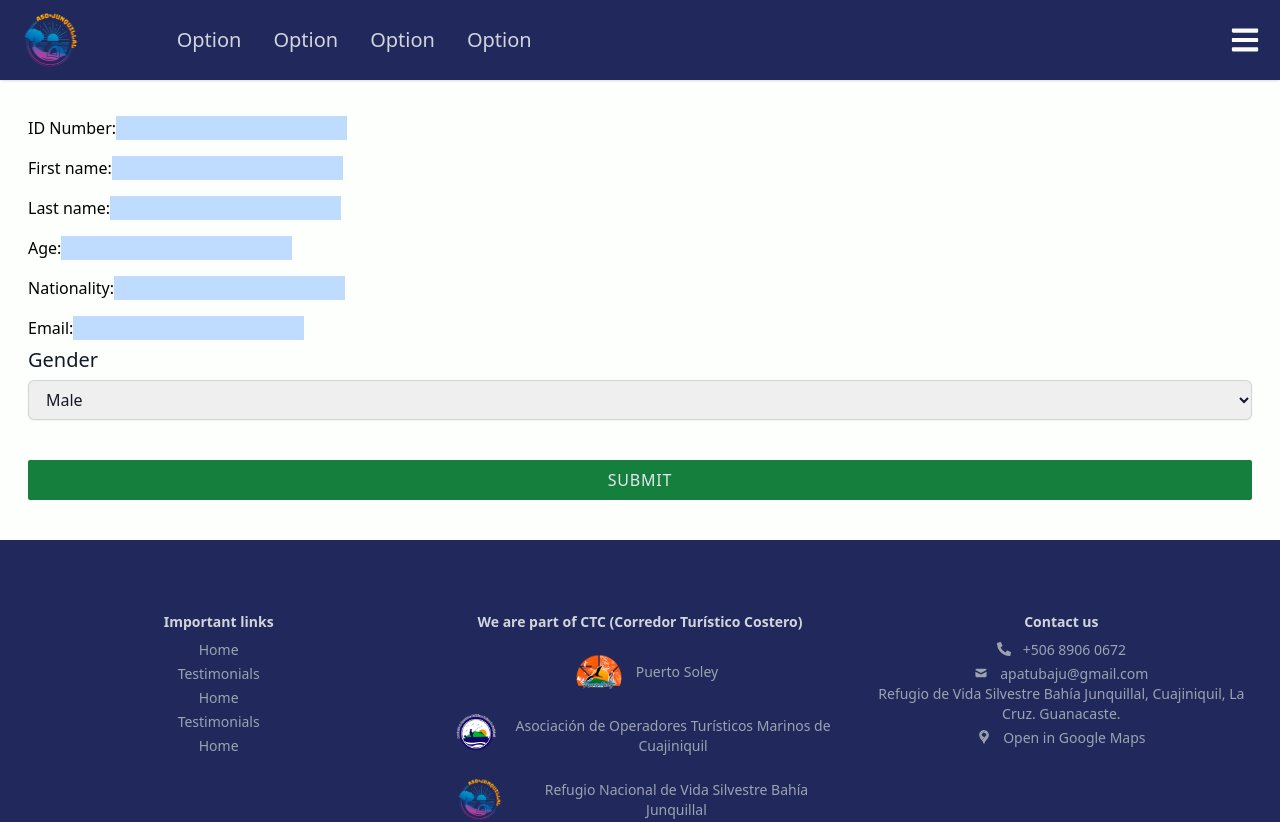
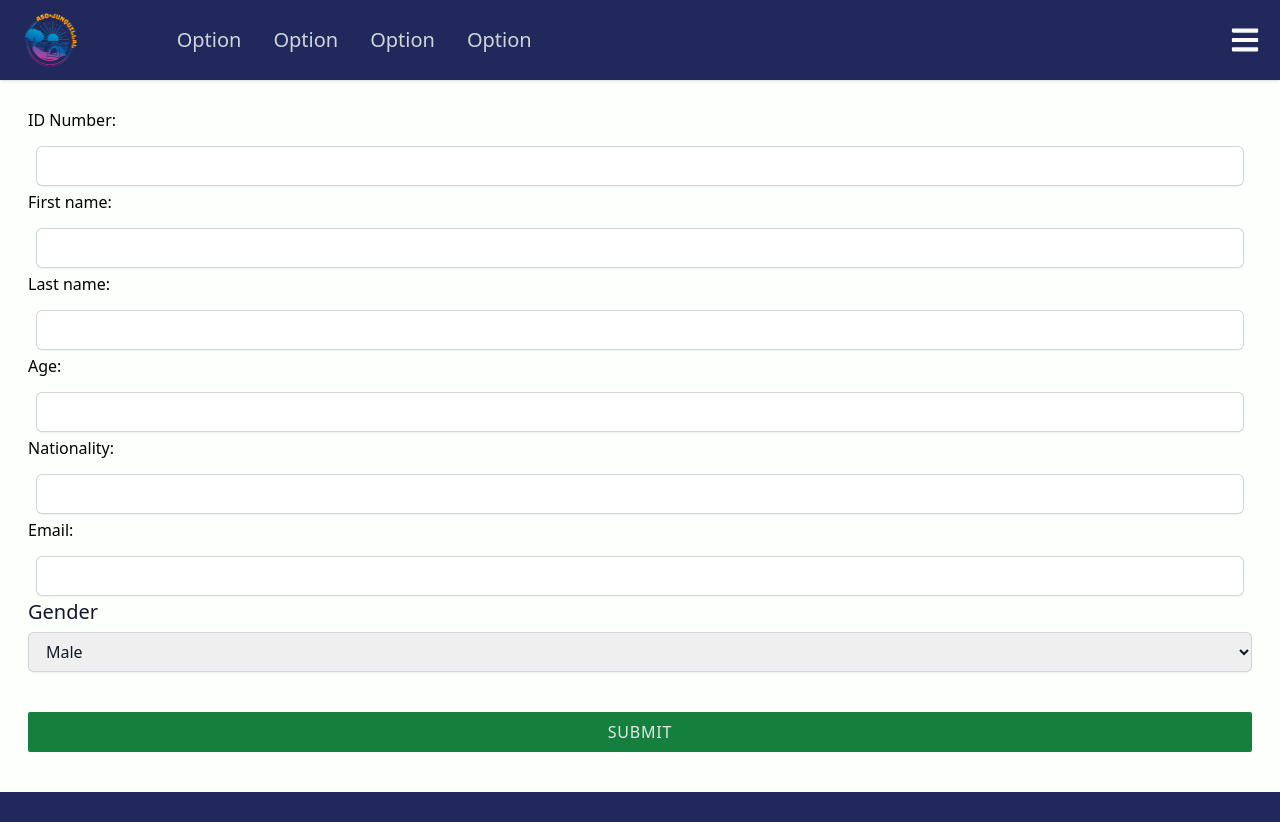
Before and after one commit to estebancb03/LosOsitos_ci0128_23a, a React (Vite) app in the folder src/Frontend/: page / in a window 1280 px wide. Shown: the top 822 px of the page. Built offline with nearby package versions, Linux system fonts and the light colour scheme.

Commit message:
cambios en aspecto de formulario

```diff
--- a/src/Frontend/src/components/Reservation/ReservationStep0.jsx
+++ b/src/Frontend/src/components/Reservation/ReservationStep0.jsx
@@ -1,6 +1,7 @@
 import { useState } from "react"
 import Button from "../Buttons/Button";
 import DropDownSelect from "../Buttons/DropDownSelect"
+import InputButton from "../Buttons/InputButton";
 
 function Validation() {
 
@@ -24,58 +25,58 @@ function ReservationStep0() {
   return (
     <form onSubmit={handleSubmit}>
         <div>
-            <label htmlFor="ID number">ID Number:</label>
-            <input className="bg-blue-200 my-2"
-                type = "number"
-                id="ID number"
-                value={idNumber}
-                onChange={(e) => setIDNumber(e.target.value)}
-            />
+          <label htmlFor="ID number">ID Number:</label>
+          <InputButton>
+            text="ID Number"
+            placeholderText="Enter your ID number"
+            disabled={false}
+            type="idNumber"
+          </InputButton>
         </div>
       <div>
         <label htmlFor="name">First name:</label>
-        <input className="bg-blue-200 my-2"
+        <InputButton>
+          text="First name"
+          placeholderText="Enter your first name"
+          disabled={false}
           type="firstName"
-          id="firstName"
-          value={firstName}
-          onChange={(e) => setName(e.target.value)}
-        />
+        </InputButton>
       </div>
       <div>
         <label htmlFor="email">Last name:</label>
-        <input className="bg-blue-200 my-2"
+        <InputButton>
+          text="Last name"
+          placeholderText="Enter your last name"
+          disabled={false}
           type="lastName"
-          id="lastName"
-          value={lastName}
-          onChange={(e) => setLastName(e.target.value)}
-        />
+        </InputButton>
       </div>
         <div>
             <label htmlFor="age">Age:</label>
-            <input className="bg-blue-200 my-2"
+            <InputButton>
+              text="Age"
+              placeholderText="Enter your age"
+              disabled={false}
               type="age"
-              id="age"
-              value={age}
-              onChange={(e) => setAge(e.target.value)}
-            />
+            </InputButton>
         </div>
         <div>
           <label htmlFor="nationality">Nationality:</label>
-          <input className="bg-blue-200 my-2"
+          <InputButton>
+            text="Nationality"
+            placeholderText="Enter your nationality"
+            disabled={false}
             type="nationality"
-            id="nationality"
-            value={nationality}
-            onChange={(e) => setNationality(e.target.value)}
-          />
+          </InputButton>
         </div>
         <div>
           <label htmlFor="Email">Email:</label>
-          <input className="bg-blue-200 my-2"
+          <InputButton>
+            text="Email"
+            placeholderText="Email"
+            disabled={false}
             type="email"
-            id="email"
-            value={email}
-            onChange={(e) => setEmail(e.target.value)}
-          />
+          </InputButton>
         </div>
         <div>
           <DropDownSelect
```
